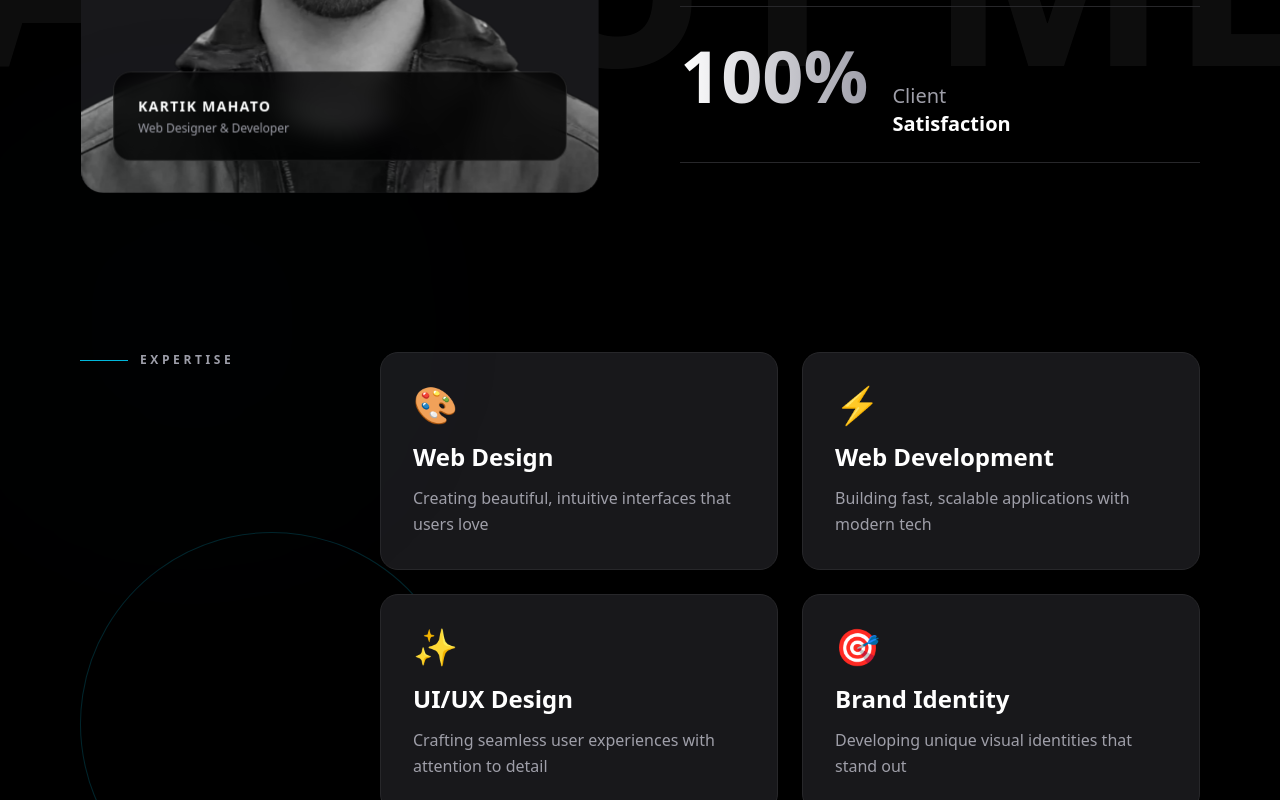
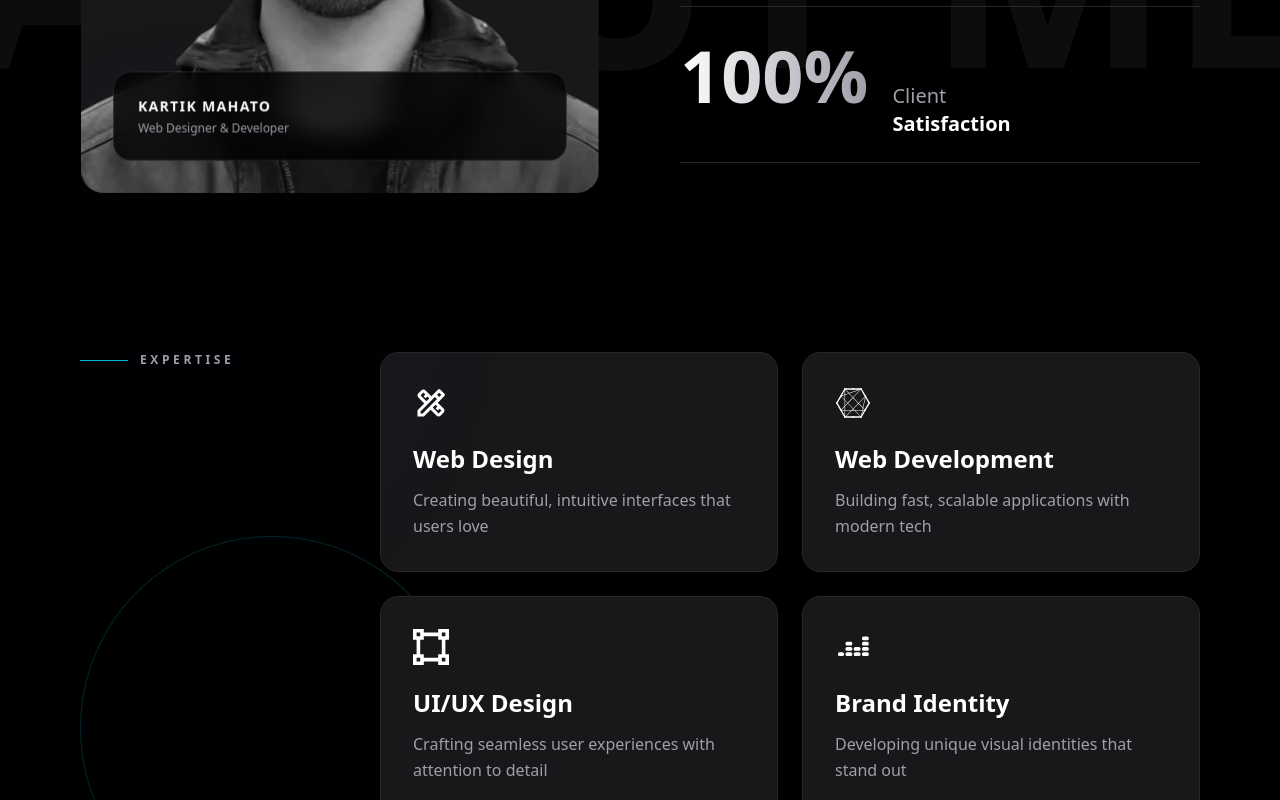
Before and after one commit to kartikcod/kartik-mahato, a Next.js app: page / in a window 1280 px wide. Shown: the part 2000-2800 px from the top of the page. Built offline with nearby package versions, Linux system fonts and the light colour scheme.

Commit message:
logo icon chnage

```diff
--- a/components/About/About.tsx
+++ b/components/About/About.tsx
@@ -4,6 +4,10 @@ import { motion, useScroll, useTransform, useSpring } from "framer-motion";
 import { useRef } from "react";
 import Image from "next/image";
 import Link from "next/link";
+import { MdOutlineDesignServices } from "react-icons/md";
+import { FaConnectdevelop } from "react-icons/fa";
+import { SiMaterialdesignicons } from "react-icons/si";
+import { TbBrandDeezer } from "react-icons/tb";
 
 export default function About() {
   const containerRef = useRef<HTMLDivElement>(null);
@@ -328,25 +332,25 @@ export default function About() {
                   title: "Web Design",
                   description:
                     "Creating beautiful, intuitive interfaces that users love",
-                  icon: "🎨",
+                  icon: <MdOutlineDesignServices />,
                 },
                 {
                   title: "Web Development",
                   description:
                     "Building fast, scalable applications with modern tech",
-                  icon: "⚡",
+                  icon: <FaConnectdevelop />,
                 },
                 {
                   title: "UI/UX Design",
                   description:
                     "Crafting seamless user experiences with attention to detail",
-                  icon: "✨",
+                  icon: <SiMaterialdesignicons />,
                 },
                 {
                   title: "Brand Identity",
                   description:
                     "Developing unique visual identities that stand out",
-                  icon: "🎯",
+                  icon: <TbBrandDeezer />,
                 },
               ].map((service, index) => (
                 <motion.div
--- a/package.json
+++ b/package.json
@@ -16,10 +16,10 @@
     "framer-motion": "^12.33.0",
     "lucide-react": "^0.563.0",
     "next": "16.1.6",
-    "pocketbase": "^0.26.8",
     "radix-ui": "^1.4.3",
     "react": "19.2.3",
     "react-dom": "19.2.3",
+    "react-icons": "^5.5.0",
     "tailwind-merge": "^3.4.0"
   },
   "devDependencies": {
```
Also changed, not shown: 1 other file (tests, documents, lock files or other folders).
